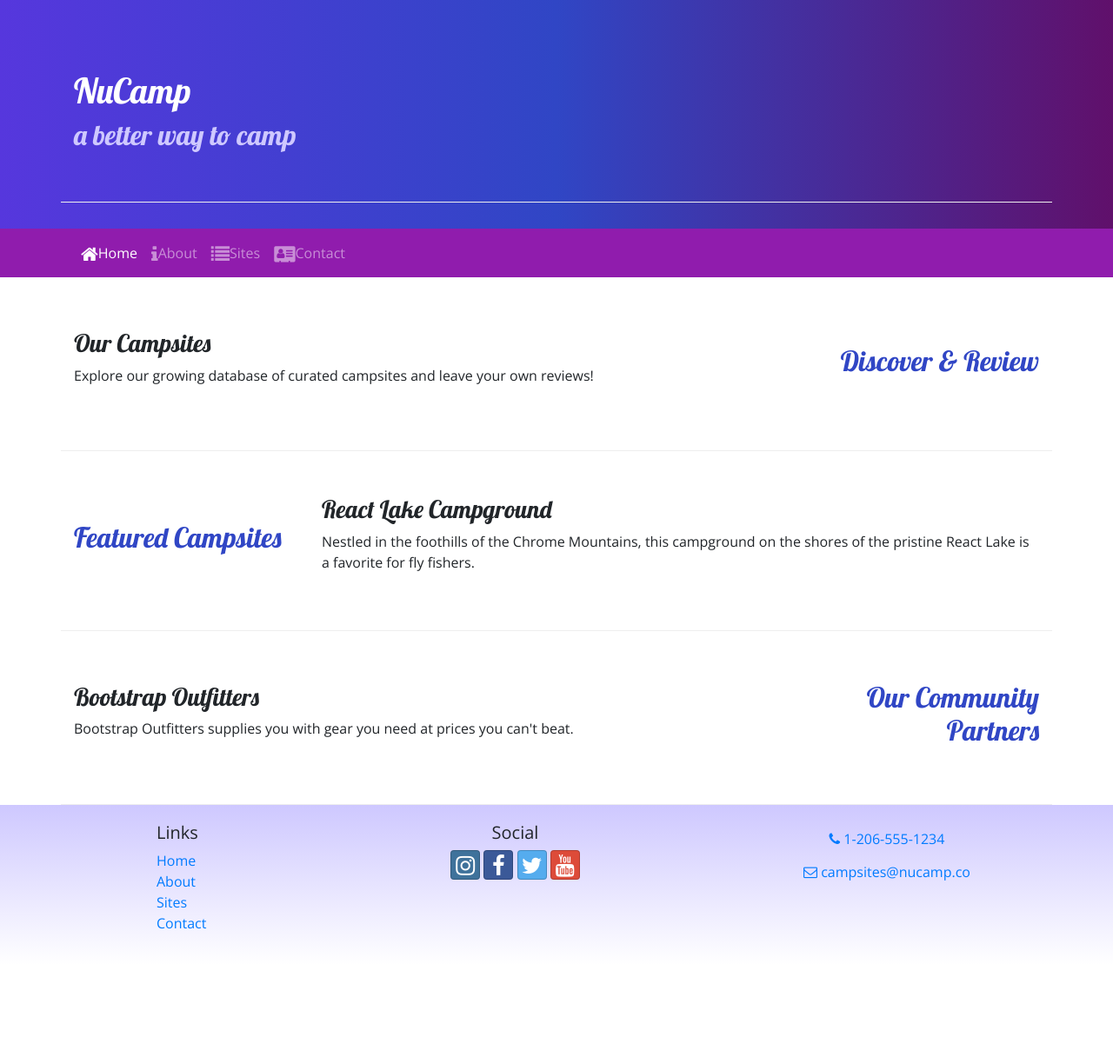
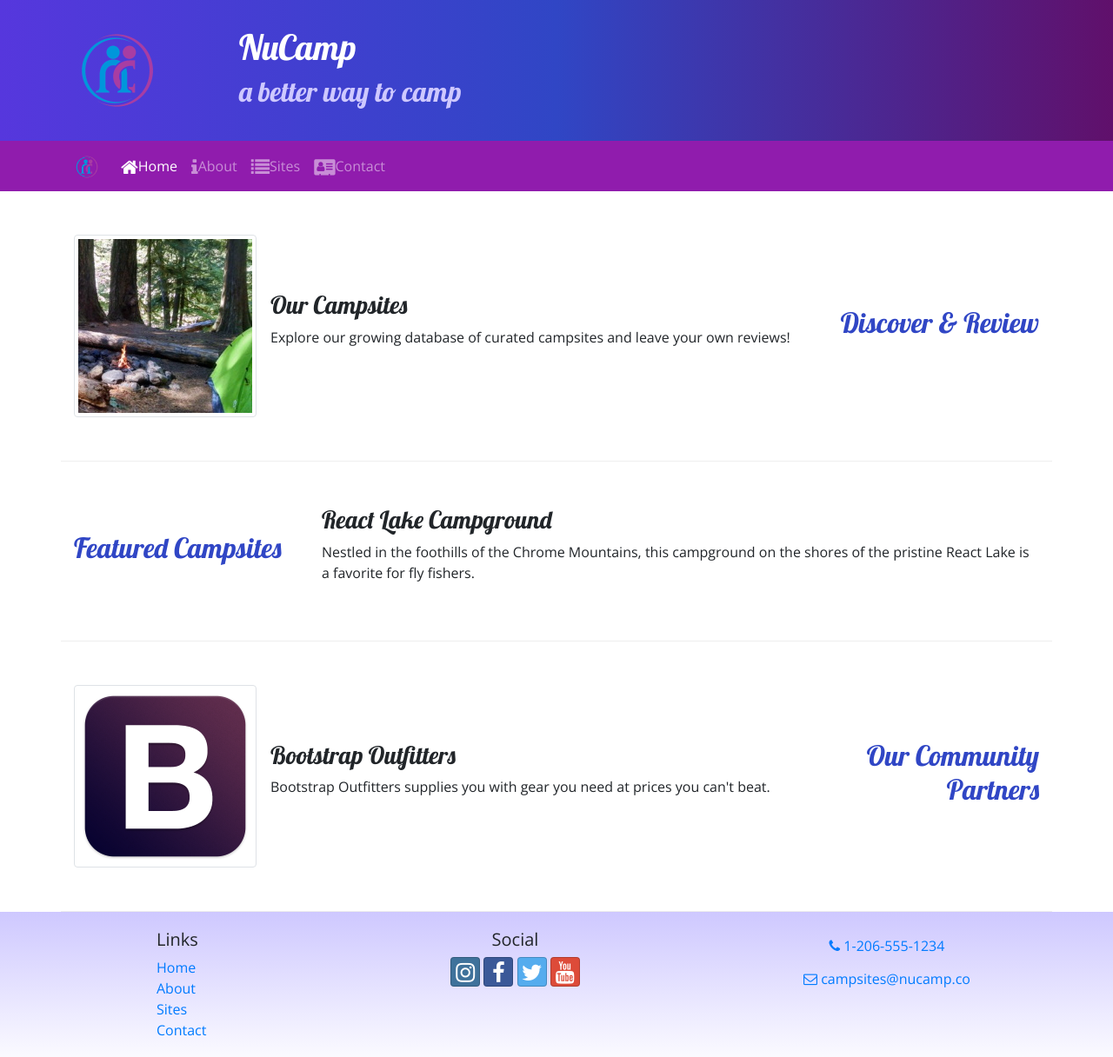
Before and after one commit to Mostarya/nucampsite, a website: page index.html in a window 1280 px wide. Shown: the whole page at 87% size. Before the commit the page ends 1110 px from the top, so only its background shows below. Drawn offline with nearby package versions, Linux system fonts and the light colour scheme.

Commit message:
Images and Media

```diff
--- a/index.html
+++ b/index.html
@@ -20,7 +20,10 @@
 
     <header class="jumbotron jumbotron-fluid">
         <div class="container">
-            <div class="row row-content">
+            <div class="row">
+                <div class="col-4 col-sm-3 col-md-2 align-self-center">
+                    <img src="img/logo.png" class="img-fluid" />
+                </div>
                 <div class="col">
                     <h1>NuCamp</h1>
                     <h2>a better way to camp</h2>
@@ -31,7 +34,8 @@
 
     <nav class="navbar navbar-expand-sm navbar-dark sticky-top">
         <div class="container">
-            <button class="navbar-toggler ml-auto" type="button" data-toggle="collapse" data-target="#nucampNavbar">
+            <a class="navbar-brand" href="#"><img src="img/logo.png" height="30" width="30" /></a>
+            <button class="navbar-toggler" type="button" data-toggle="collapse" data-target="#nucampNavbar">
                 <span class="navbar-toggler-icon"></span>
             </button>
             <div class="collapse navbar-collapse" id="nucampNavbar">
@@ -51,8 +55,13 @@
                 <h2 class="text-sm-right">Discover & Review</h2>
             </div>
             <div class="col">
-                <h3>Our Campsites</h3>
-                <p class="d-none d-sm-block">Explore our growing database of curated campsites and leave your own reviews!</p>
+                <div class="media">
+                    <img class="d-flex mr-3 img-thumbnail" src="img/breadcrumb-trail-thumb.jpg" alt="Breadcrumb Trail" />
+                    <div class="media-body align-self-center">
+                        <h3>Our Campsites</h3>
+                        <p class="d-none d-sm-block">Explore our growing database of curated campsites and leave your own reviews!</p>
+                    </div>
+                </div>
             </div>
         </div>
 
@@ -71,8 +80,13 @@
                 <h2 class="text-sm-right">Our Community Partners</h2>
             </div>
             <div class="col">
-                <h3>Bootstrap Outfitters</h3>
-                <p class="d-none d-sm-block">Bootstrap Outfitters supplies you with gear you need at prices you can't beat.</p>
+                <div class="media">
+                    <img class="d-flex mr-3 img-thumbnail" src="img/bootstrap-thumb.png" alt="Bootstrap Outfitters" />
+                    <div class="media-body align-self-center">
+                        <h3>Bootstrap Outfitters</h3>
+                        <p class="d-none d-sm-block">Bootstrap Outfitters supplies you with gear you need at prices you can't beat.</p>
+                    </div>
+                </div>
             </div>
         </div>
     </div>
```
Also changed, not shown: aboutus.html (+5 -1 lines), contactus.html (+5 -1 lines), img/bootstrap-thumb.png (added), img/breadcrumb-trail-thumb.jpg (added), img/breadcrumb-trail.jpg (added), img/chrome-river-thumb.jpg (added), img/chrome-river.jpg (added), img/logo.png (added), img/react-lake-thumb.jpg (added), img/react-lake.jpg (added).
